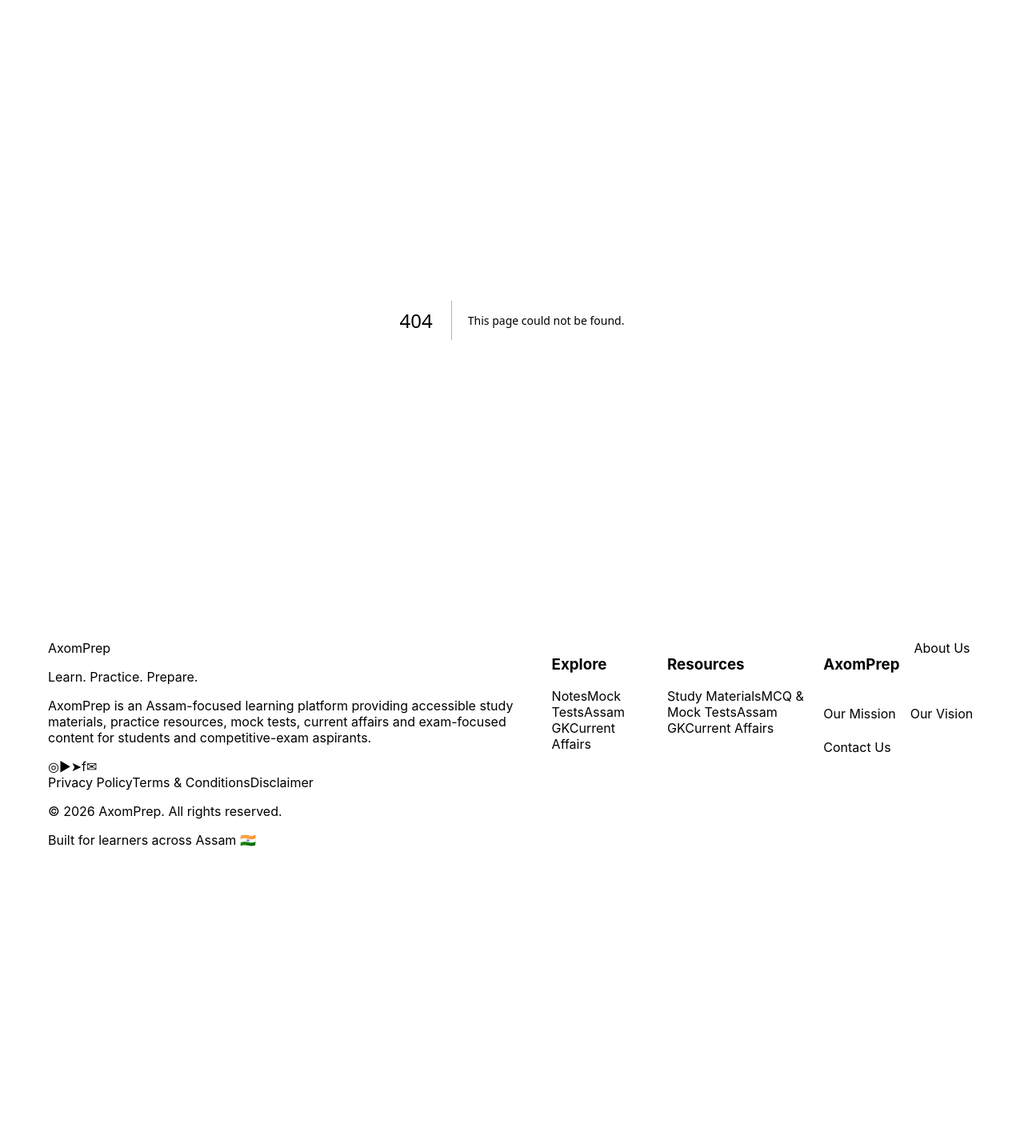
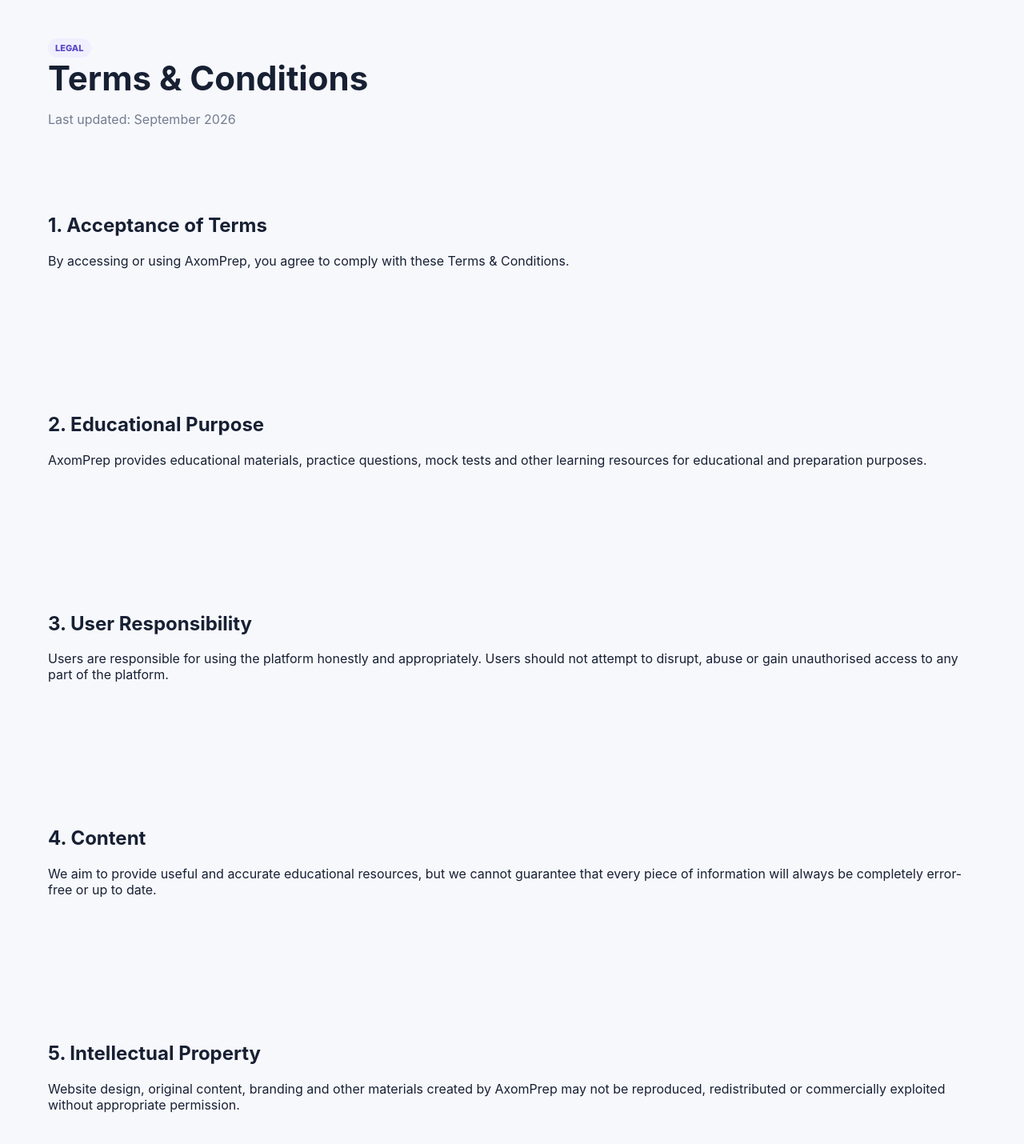
Before and after one commit to Firdushi/AxomPrep, a Next.js app: page /app/terms in a window 1280 px wide. Before the commit this address had no page. Shown: the top 1430 px of the page at 80% size. Before the commit the page ends 1076 px from the top, so only its background shows below. Built offline with nearby package versions, Linux system fonts and the light colour scheme.

Commit message:
Create Terms and Conditions page component

```diff
--- /dev/null
+++ b/app/app/terms/page.tsx
@@ -0,0 +1,101 @@
+export const metadata = {
+  title: "Terms & Conditions | AxomPrep",
+  description:
+    "Terms and Conditions for using AxomPrep.",
+};
+
+export default function TermsPage() {
+  return (
+    <main className="page">
+      <div className="container">
+
+        <span className="badge">LEGAL</span>
+
+        <h1 className="page-title">
+          Terms & Conditions
+        </h1>
+
+        <p className="muted">
+          Last updated: September 2026
+        </p>
+
+        <section className="section">
+          <h2>1. Acceptance of Terms</h2>
+
+          <p>
+            By accessing or using AxomPrep, you agree to
+            comply with these Terms & Conditions.
+          </p>
+        </section>
+
+        <section className="section">
+          <h2>2. Educational Purpose</h2>
+
+          <p>
+            AxomPrep provides educational materials,
+            practice questions, mock tests and other learning
+            resources for educational and preparation
+            purposes.
+          </p>
+        </section>
+
+        <section className="section">
+          <h2>3. User Responsibility</h2>
+
+          <p>
+            Users are responsible for using the platform
+            honestly and appropriately. Users should not
+            attempt to disrupt, abuse or gain unauthorised
+            access to any part of the platform.
+          </p>
+        </section>
+
+        <section className="section">
+          <h2>4. Content</h2>
+
+          <p>
+            We aim to provide useful and accurate educational
+            resources, but we cannot guarantee that every
+            piece of information will always be completely
+            error-free or up to date.
+          </p>
+        </section>
+
+        <section className="section">
+          <h2>5. Intellectual Property</h2>
+
+          <p>
+            Website design, original content, branding and
+            other materials created by AxomPrep may not be
+            reproduced, redistributed or commercially
+            exploited without appropriate permission.
+          </p>
+        </section>
+
+        <section className="section">
+          <h2>6. Changes</h2>
+
+          <p>
+            AxomPrep may update these terms or modify parts
+            of the platform as the service develops.
+          </p>
+        </section>
+
+        <section className="section">
+          <h2>7. Contact</h2>
+
+          <p>
+            Questions regarding these terms may be sent to:
+          </p>
+
+          <p>
+            <a href="mailto:firdushiyuup999@gmail.com">
+              firdushiyuup999@gmail.com
+            </a>
+          </p>
+        </section>
+
+      </div>
+    </main>
+  );
+}
```
